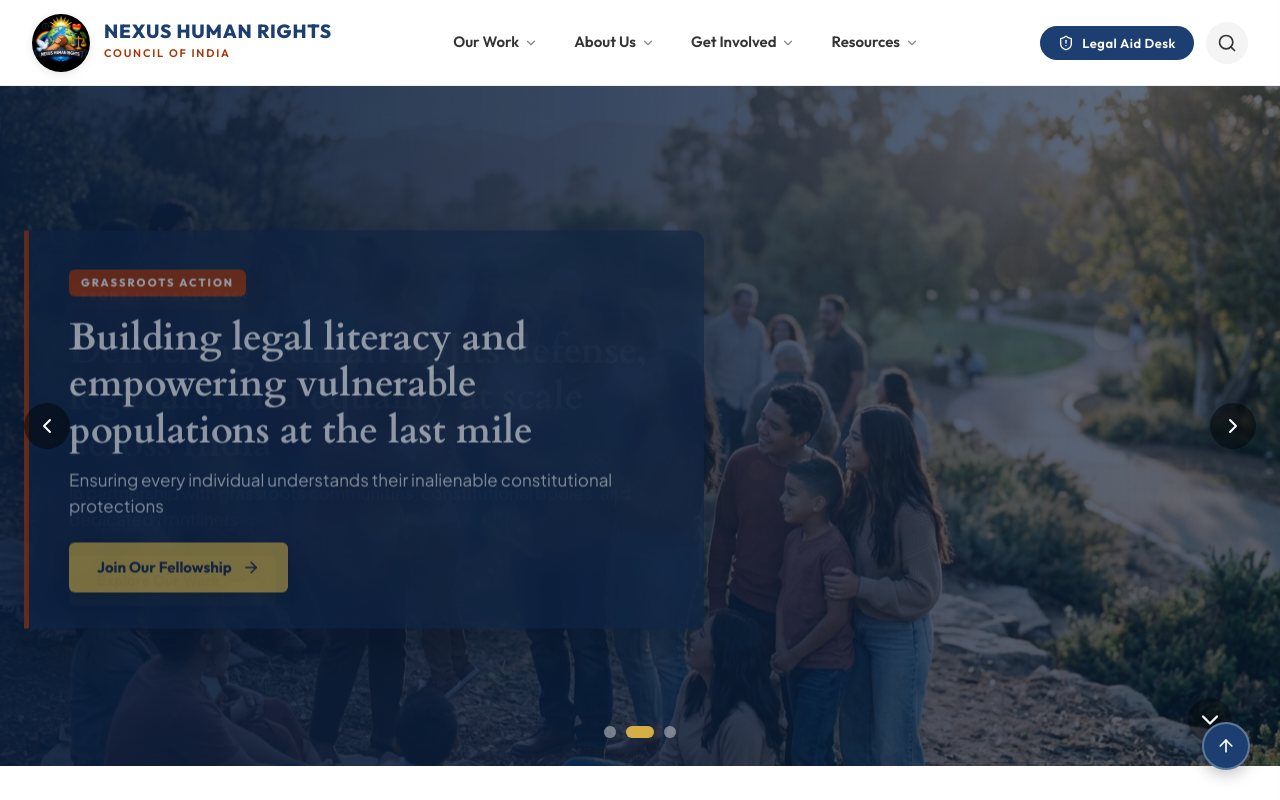
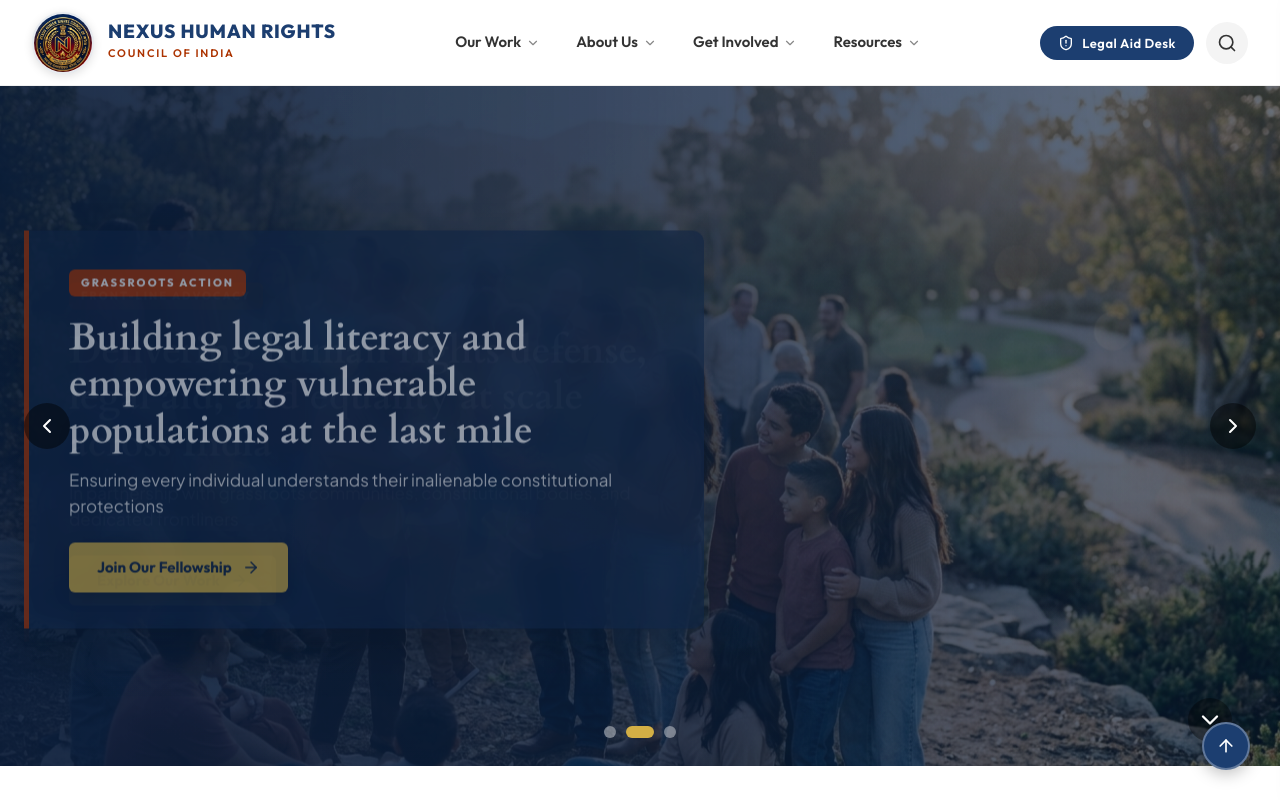
Before and after one commit to We-Bros/Nexus-NGO, a React (Vite) app: page / in a window 1280 px wide. Shown: the top 800 px of the page. Built offline with nearby package versions, Linux system fonts and the light colour scheme.

Commit message:
Update official emblem logo and deploy config

```diff
--- a/src/components/Footer.css
+++ b/src/components/Footer.css
@@ -117,10 +117,11 @@
 }
 
 .ft-logo-img {
-  width: 52px;
-  height: 52px;
+  width: 56px;
+  height: 56px;
   border-radius: 50%;
-  object-fit: contain;
+  object-fit: cover;
+  border: 2px solid rgba(255, 255, 255, 0.15);
 }
 
 .ft-logo-text {
--- a/src/components/Header.css
+++ b/src/components/Header.css
@@ -32,12 +32,13 @@
 }
 
 .header-logo-img {
-  height: 58px;
-  width: 58px;
-  object-fit: contain;
+  height: 62px;
+  width: 62px;
+  object-fit: cover;
   border-radius: 50%;
-  box-shadow: 0 2px 8px rgba(0, 0, 0, 0.1);
+  box-shadow: 0 2px 10px rgba(0, 0, 0, 0.12);
   transition: transform 0.3s ease;
+  border: 2px solid rgba(28, 62, 112, 0.1);
 }
 
 .header-logo-group:hover .header-logo-img {
@@ -259,9 +260,10 @@
 }
 
 .drawer-logo {
-  width: 36px;
-  height: 36px;
+  width: 40px;
+  height: 40px;
   border-radius: 50%;
+  object-fit: cover;
 }
 
 .drawer-close-btn {
```
Also changed, not shown: public/images/logo.jpeg.
